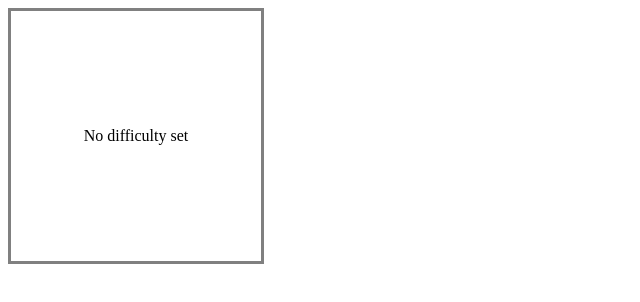
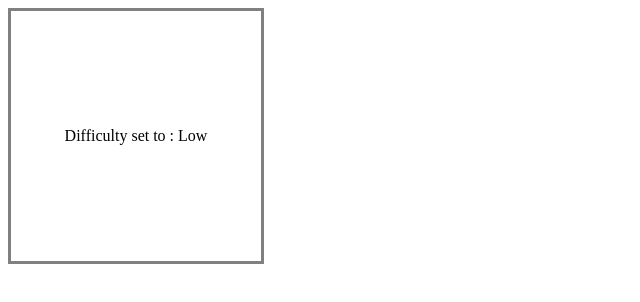
Before and after one commit to johannpa/React-test, a React (Create React App) app: page / in a window 1280 px wide. Shown: the top 302 px of the page, without its empty margins (0-640 px from the left). Built offline with nearby package versions, Linux system fonts and the light colour scheme.

Commit message:
Change props difficulty to Low

```diff
--- a/src/App.jsx
+++ b/src/App.jsx
@@ -5,7 +5,7 @@ export function App() {
   return (
     <>
       <div>
-        <DisplayDifficulty />
+        <DisplayDifficulty difficulty="Low" />
       </div>
     </>
   );
```
